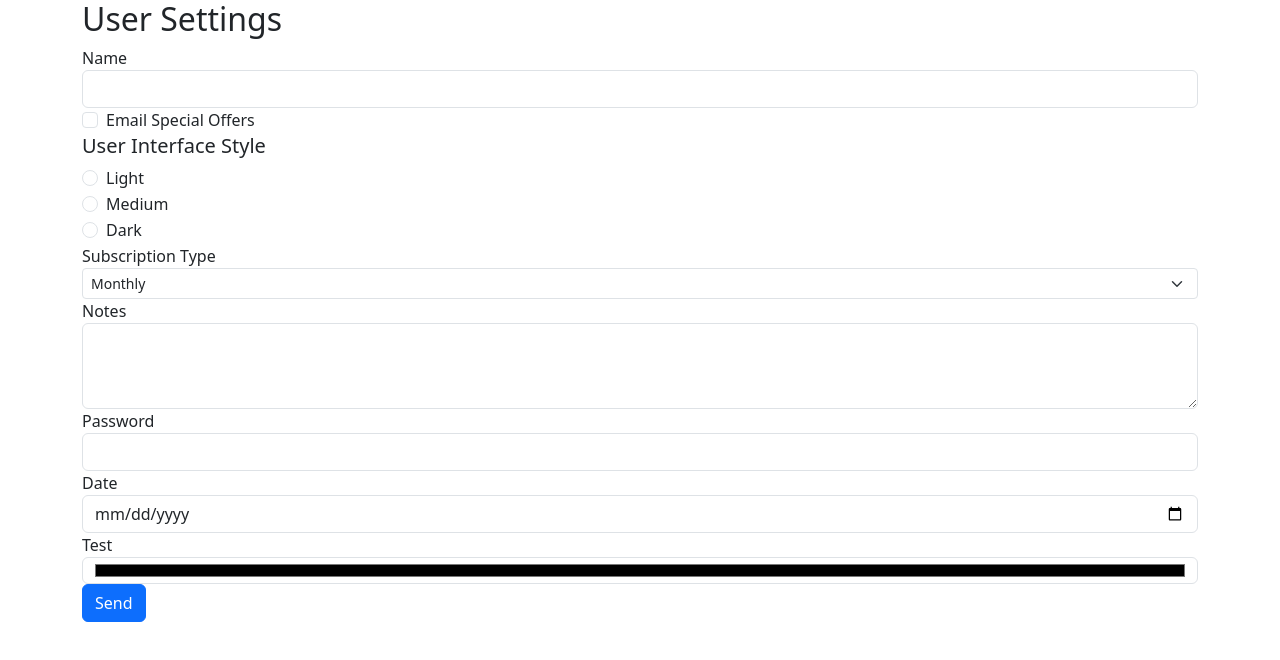
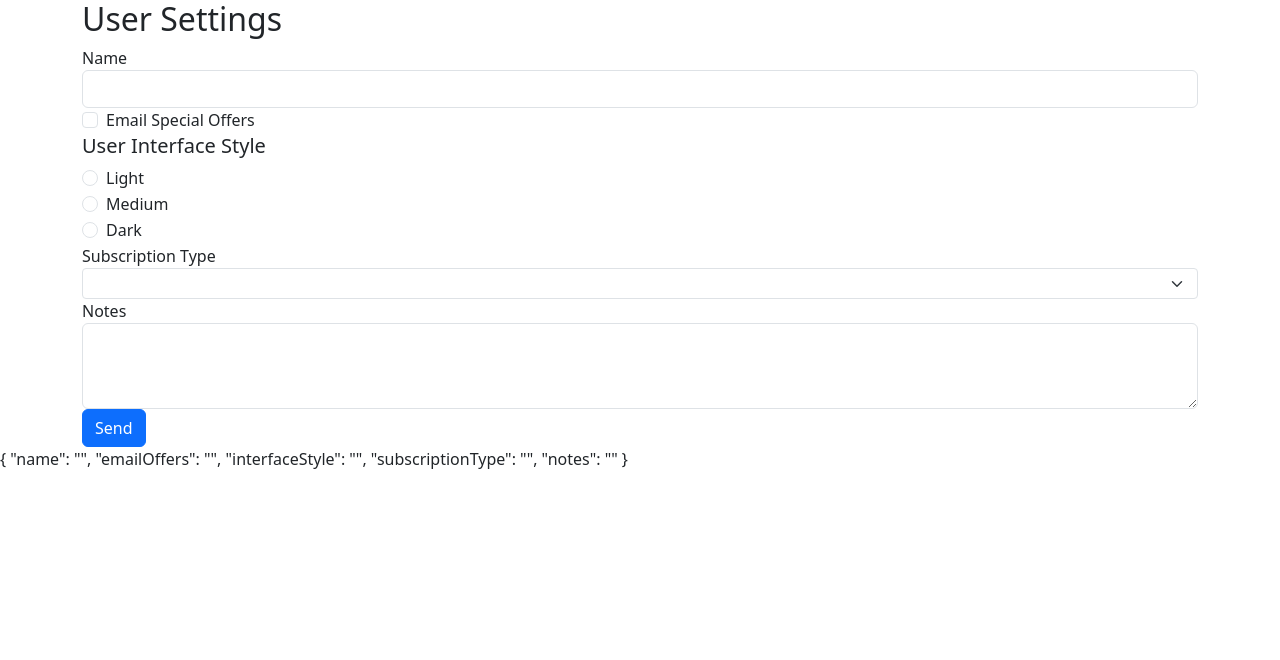
Before and after one commit to enurberk/AngularForms, an Angular app: page / in a window 1280 px wide. Shown: the top 660 px of the page. Built offline with nearby package versions, Linux system fonts and the light colour scheme.

Commit message:
ngformi ngModel and UserSetting interfaces added

```diff
--- a/src/app/user-settings-form/user-settings-form.component.html
+++ b/src/app/user-settings-form/user-settings-form.component.html
@@ -1,13 +1,13 @@
 <div class="container">
     <h2>User Settings</h2>
-    <form>
+    <form #form="ngForm">
         <div class="form-group">
             <label for="name">Name</label>
-            <input id="name" name="name" class="form-control">
+            <input id="name" name="name" class="form-control" ngModel>
         </div>
 
         <div class="form-check">
-            <input class="form-check-input" type="checkbox" id="emailOffers" name="emailOffers">
+            <input class="form-check-input" type="checkbox" id="emailOffers" name="emailOffers" ngModel>
             <label class="form-check-label" for="emailOffers">
                 Email Special Offers
             </label>
@@ -15,19 +15,21 @@
 
         <h5>User Interface Style</h5>
         <div class="form-check">
-            <input class="form-check-input" type="radio" name="interfaceStyle" id="lightInterface" value="light">
+            <input class="form-check-input" type="radio" name="interfaceStyle" id="lightInterface" value="light"
+                ngModel>
             <label class="form-check-label" for="lightInterface">
                 Light
             </label>
         </div>
         <div class="form-check">
-            <input class="form-check-input" type="radio" name="interfaceStyle" id="mediumInterface" value="medium">
+            <input class="form-check-input" type="radio" name="interfaceStyle" id="mediumInterface" value="medium"
+                ngModel>
             <label class="form-check-label" for="mediumInterface">
                 Medium
             </label>
         </div>
         <div class="form-check">
-            <input class="form-check-input" type="radio" name="interfaceStyle" id="darkInterface" value="dark">
+            <input class="form-check-input" type="radio" name="interfaceStyle" id="darkInterface" value="dark" ngModel>
             <label class="form-check-label" for="darkInterface">
                 Dark
             </label>
@@ -35,7 +37,7 @@
 
         <div class="form-group">
             <label for="subscriptionType">Subscription Type</label>
-            <select class="form-select form-select-sm" id="subscriptionType">
+            <select class="form-select form-select-sm" id="subscriptionType" name="subscriptionType" ngModel>
                 <option value="1">Monthly</option>
                 <option value="2">Annual</option>
                 <option value="3">Lifetime</option>
@@ -44,12 +46,13 @@
 
         <div class="form-group">
             <label for="notes">Notes</label>
-            <textarea class="form-control" name="notes" id="notes" rows="3"></textarea>
+            <textarea class="form-control" name="notes" id="notes" rows="3" ngModel></textarea>
         </div>
 
+        <!--
         <div class="form-group">
             <label for="password">Password</label>
-            <input type="password" class="form-control" name="password" id="password" >
+            <input type="password" class="form-control" name="password" id="password" ngModel>
         </div>
 
         <div class="form-group">
@@ -61,9 +64,12 @@
             <label for="color">Test</label>
             <input type="color" class="form-control" name="color" id="color" >
         </div>
+        -->
 
         <div class="form-group">
             <button class="btn btn-primary">Send</button>
         </div>
     </form>
 </div>
+
+{{ form.value | json}}
```
Also changed, not shown: src/app/data/user-settings.ts (added, +7 -0 lines).
